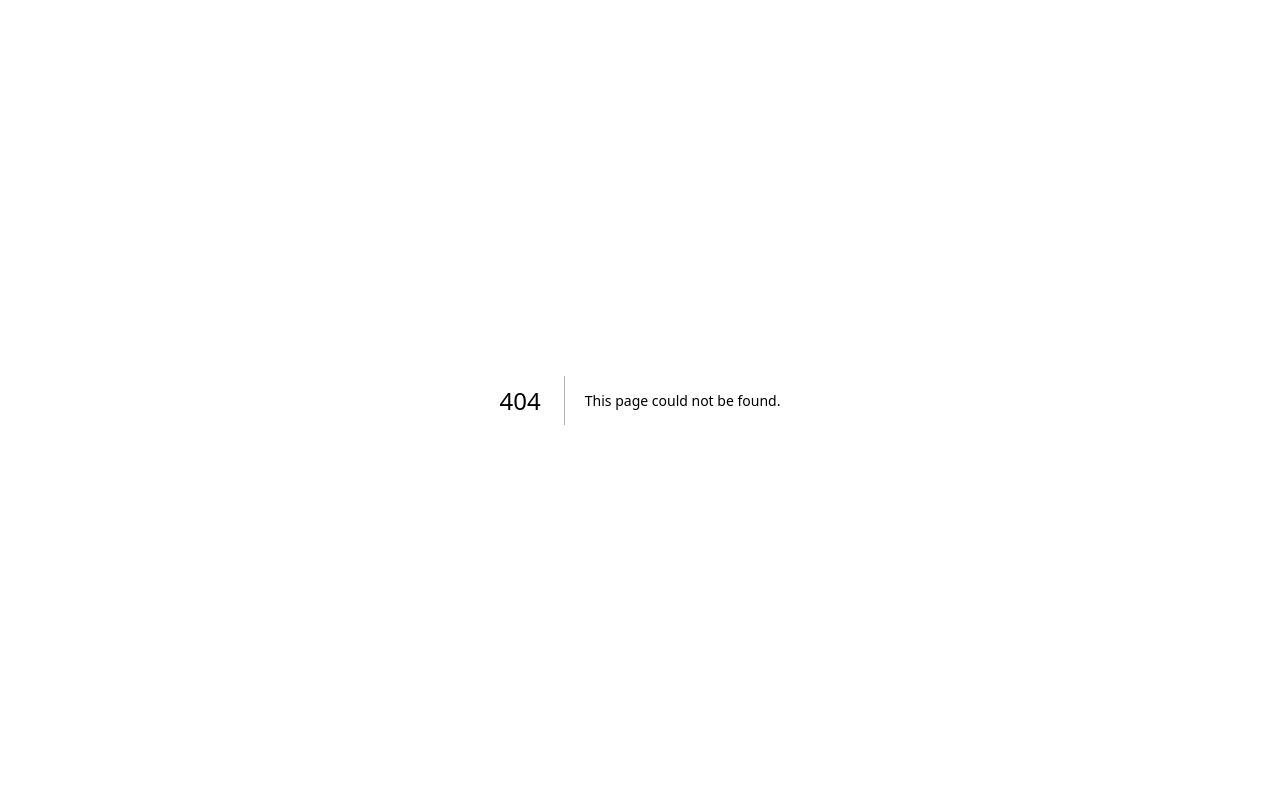
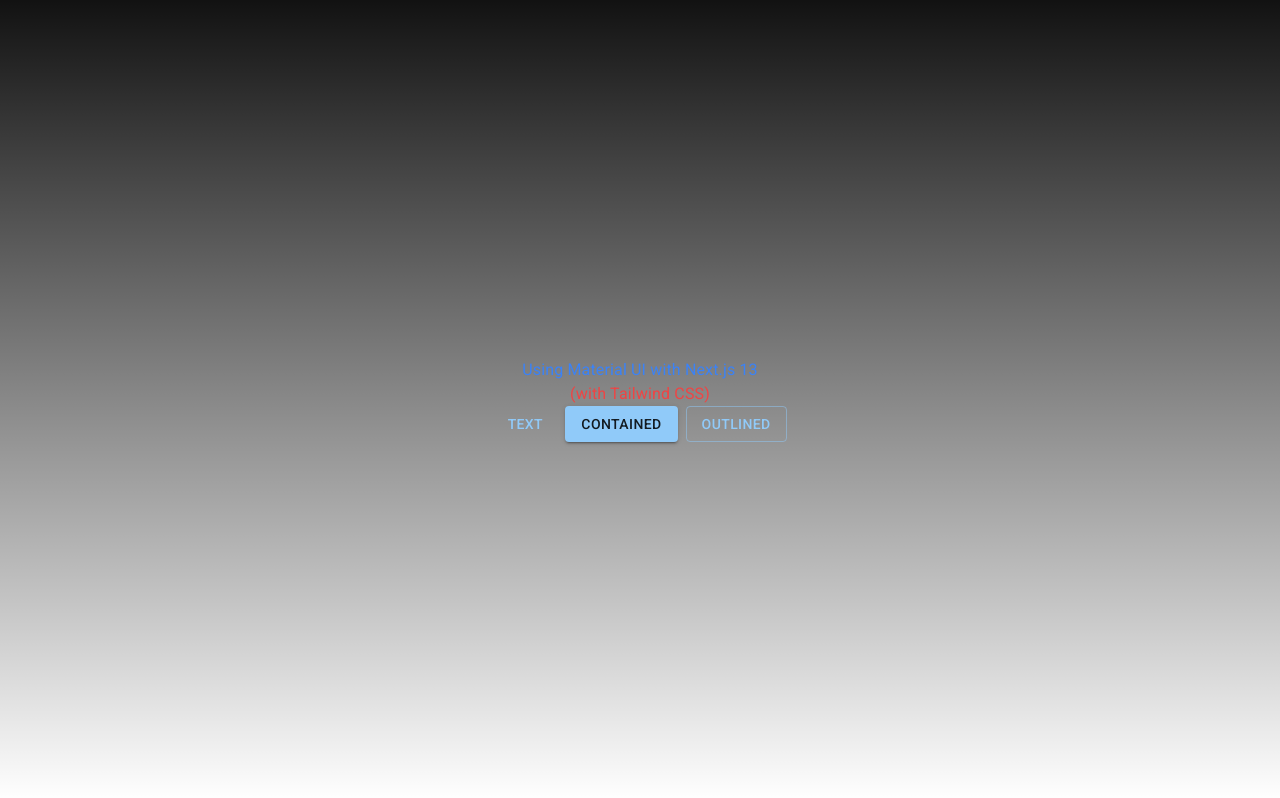
Before and after one commit to blankenshipd001/track-my-stuff, a Next.js app: page /testPage in a window 1280 px wide. Before the commit this address had no page. Built offline with nearby package versions, Linux system fonts and the light colour scheme.

Commit message:
adding mui and trying secrets usage

```diff
--- a/app/globals.css
+++ b/app/globals.css
@@ -1,6 +1,8 @@
 @tailwind base;
 @tailwind components;
 @tailwind utilities;
+
+@import url("https://fonts.googleapis.com/icon?family=Material+Icons");
 
 :root {
   --foreground-rgb: 0, 0, 0;
--- a/app/layout.tsx
+++ b/app/layout.tsx
@@ -1,7 +1,15 @@
+import { ThemeProvider, CssBaseline } from '@mui/material';
+import { darkTheme } from "../lib/shared/theme";
 import './globals.css';
-import { Inter } from 'next/font/google';
+import { Roboto } from 'next/font/google';
 
-const inter = Inter({ subsets: ['latin'] })
+// const inter = Inter({ subsets: ['latin'] })
+const roboto = Roboto({
+  weight: ['300', '400', '500', '700'],
+  style: ['normal', 'italic'],
+  subsets: ['latin'],
+  display: 'swap'
+});
 
 // TODO: set title and description for metadata on pages
 export const metadata = {
@@ -12,9 +20,12 @@ export const metadata = {
 export default function RootLayout({ children }: { children: React.ReactNode }) {
   return (
     <html lang="en">
-      <body className={inter.className}>
-        {children}
-      </body>
+      <ThemeProvider theme={darkTheme}>
+        <CssBaseline />
+        <body className={roboto.className}>
+          {children}
+        </body>
+      </ThemeProvider>
     </html>
   )
 }
--- a/app/page.tsx
+++ b/app/page.tsx
@@ -1,4 +1,4 @@
-import Header from "@/lib/movies/header";
+import Header from "@/lib/shared/header";
 import Footer from "@/lib/shared/footer";
 
 const Home = () => {
--- /dev/null
+++ b/app/testPage/page.tsx
@@ -0,0 +1,25 @@
+import { Button, Grid, Stack } from "@mui/material";
+
+const TestPage = () => {
+  return (
+    <Grid
+      container
+      height="100vh"
+      alignItems="center"
+      justifyContent="center"
+      direction="column"
+    >
+      <h1 className="text-blue-500">Using Material UI with Next.js 13</h1>
+      <h4 className="text-red-500">(with Tailwind CSS)</h4>
+      <Stack direction="row" columnGap={1}>
+        <Button variant="text" className="text-red-500">
+          Text
+        </Button>
+        <Button variant="contained">Contained</Button>
+        <Button variant="outlined">Outlined</Button>
+      </Stack>
+    </Grid>
+  );
+};
+
+export default TestPage;
--- a/lib/shared/header.tsx
+++ b/lib/shared/header.tsx
@@ -37,6 +37,9 @@ const Header = () => {
               className="pt-3 px-2 text-gray-500 font-semibold hover:text-green-500 transition duration-300"
             >
               Books
+            </a>
+            <a href="/testPage" >
+              Test Page
             </a>
             <a
               href="/login"
--- /dev/null
+++ b/lib/shared/theme.ts
@@ -0,0 +1,9 @@
+"use client";
+
+import { createTheme } from "@mui/material";
+
+export const darkTheme = createTheme({
+    palette: {
+        mode: "dark"
+    }
+});
--- a/package.json
+++ b/package.json
@@ -11,7 +11,12 @@
     "test:watch": "jest --watchAll"
   },
   "dependencies": {
+    "@emotion/react": "^11.11.1",
+    "@emotion/server": "^11.11.0",
+    "@emotion/styled": "^11.11.0",
+    "@fontsource/roboto": "^5.0.8",
     "@heroicons/react": "^2.0.18",
+    "@mui/material": "^5.14.6",
     "@types/node": "20.5.0",
     "@types/react": "18.2.20",
     "@types/react-dom": "18.2.7",
```
Also changed, not shown: 2 other files (tests, documents, lock files or other folders). Lines whose indentation alone changed are shown as unchanged.
